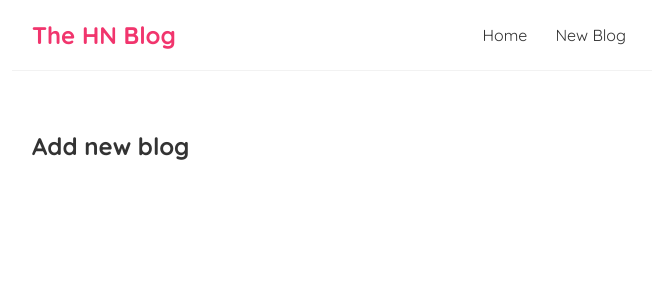
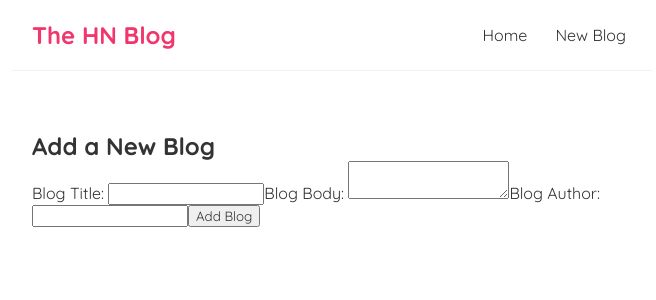
Before and after one commit to PrajilPradeep/hn-blog, a React (Create React App) app: page /create in a window 1280 px wide. Shown: the top 300 px of the page, without its empty margins (308-964 px from the left). Built offline with nearby package versions, Linux system fonts and the light colour scheme.

Commit message:
Add form elements to create new blog

```diff
--- a/src/Create.js
+++ b/src/Create.js
@@ -1,7 +1,37 @@
+import { useState } from "react";
+
 const Create = () => {
+
+    const [title, setTitle] = useState('');
+    const [body, setBody] = useState('');
+    const [author, setAuthor] = useState('');
     return (
         <div className="create">
-            <h2>Add new blog</h2>
+            <h2>Add a New Blog</h2>
+            <form>
+                <label>Blog Title: </label>
+                <input
+                type="text"
+                required
+                value = {title}
+                onChange = {(e)=>setTitle(e.target.value)}
+                />
+                <label>Blog Body: </label>
+                <textarea
+                required
+                value = {body}
+                onChange={(e)=> setBody(e.target.value)}></textarea>
+                <label>Blog Author: </label>
+                <input type="text"
+                required
+                value = {author}
+                onChange={(e)=>{setAuthor(e.target.value)}} />
+                <button>Add Blog</button>
+            </form>
+        {/* <div>{title}</div>
+        <div>{body}</div>
+        <div>{author}</div> */}
+
         </div>
      );
 }
--- a/src/useFetch.js
+++ b/src/useFetch.js
@@ -5,8 +5,6 @@ const useFetch = (url) => {
     const [data,setData] = useState(null);
     const [isPending,setIsPending] = useState(true);
     const [error,setError] = useState(null);
-
-
 
     useEffect(()=>{
 
```
